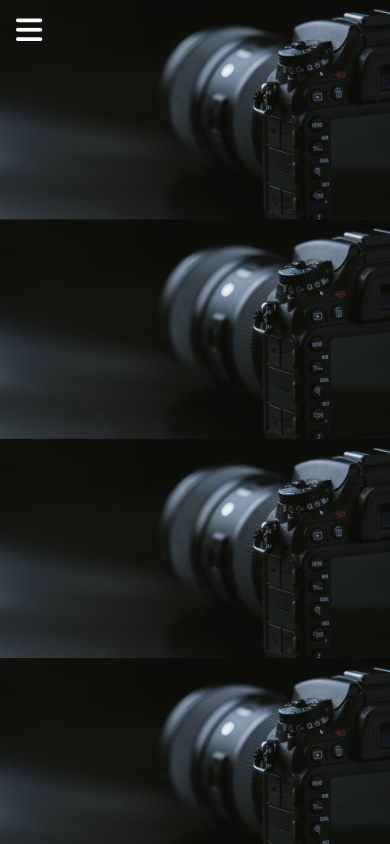
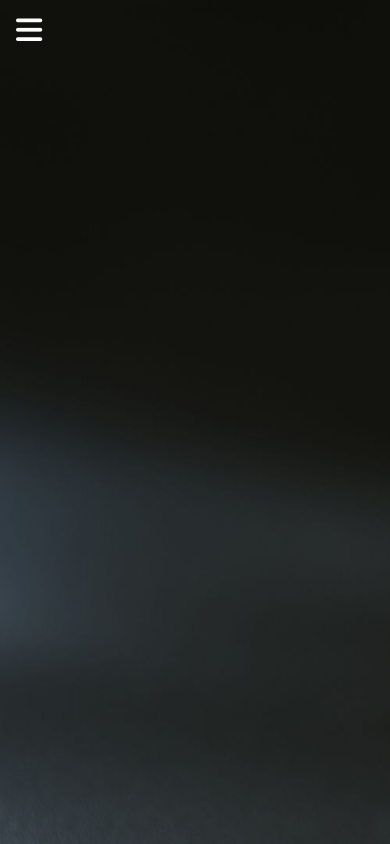
Before and after one commit to krup-ali/photopie_webpage, a plain HTML site: page index.html in a window 390 px wide. Drawn offline with Linux system fonts and the light colour scheme.

Commit message:
Update styles.css

```diff
--- a/styles.css
+++ b/styles.css
@@ -7,6 +7,7 @@
 	background: url("photo.jpg");
 	height: 100vh;
 	background-size: cover;
+	backgroung-position: 80%;
 }
 .btn_one i{
 	color : white;
@@ -109,10 +110,3 @@
 #check:checked ~ .btn_one i{
 	opacity: 0;
 }
-@media (max-width: 600.98px) {
-	.main_box{
-		background-image: url("photo.jpg") ;
-		background-repeat: repeat-y;
-		background-size: 100%;
-	}
-}
```
